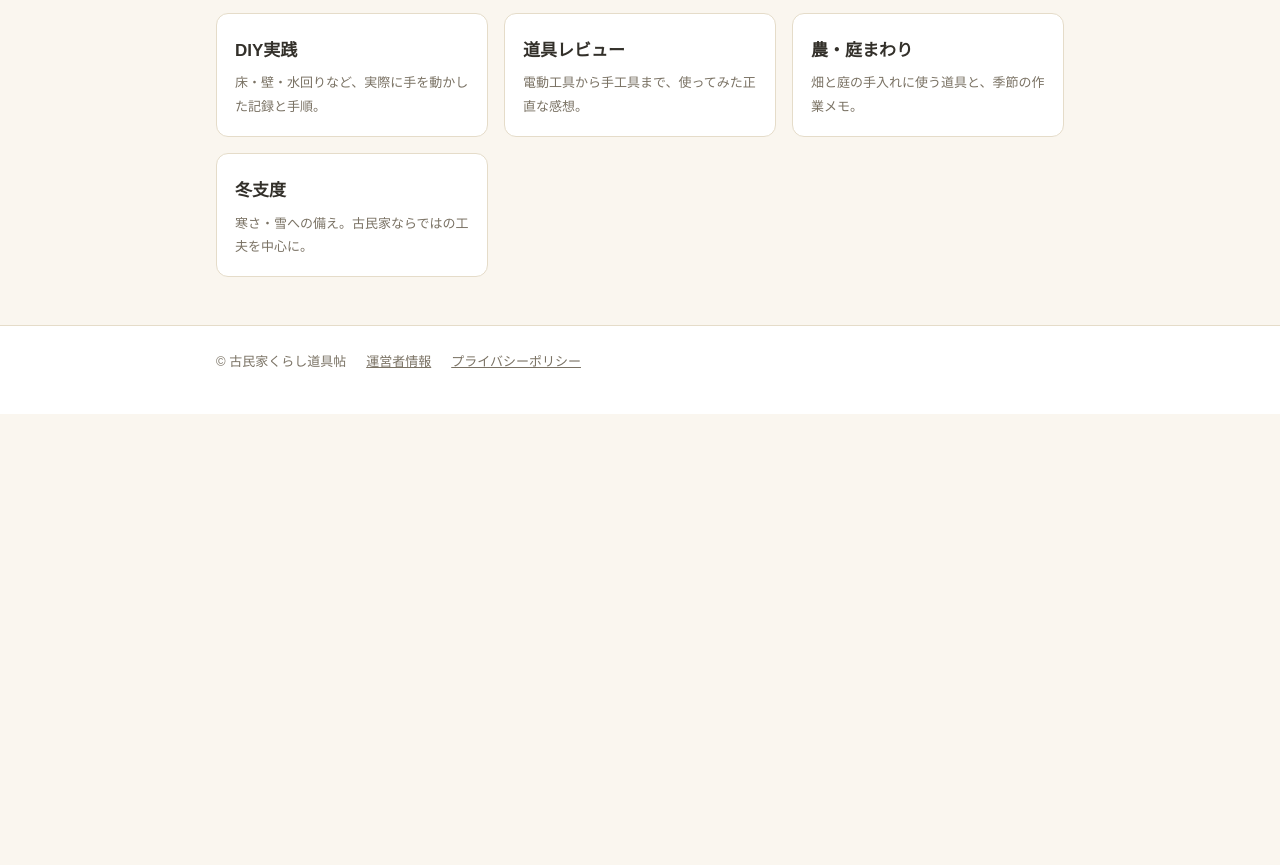
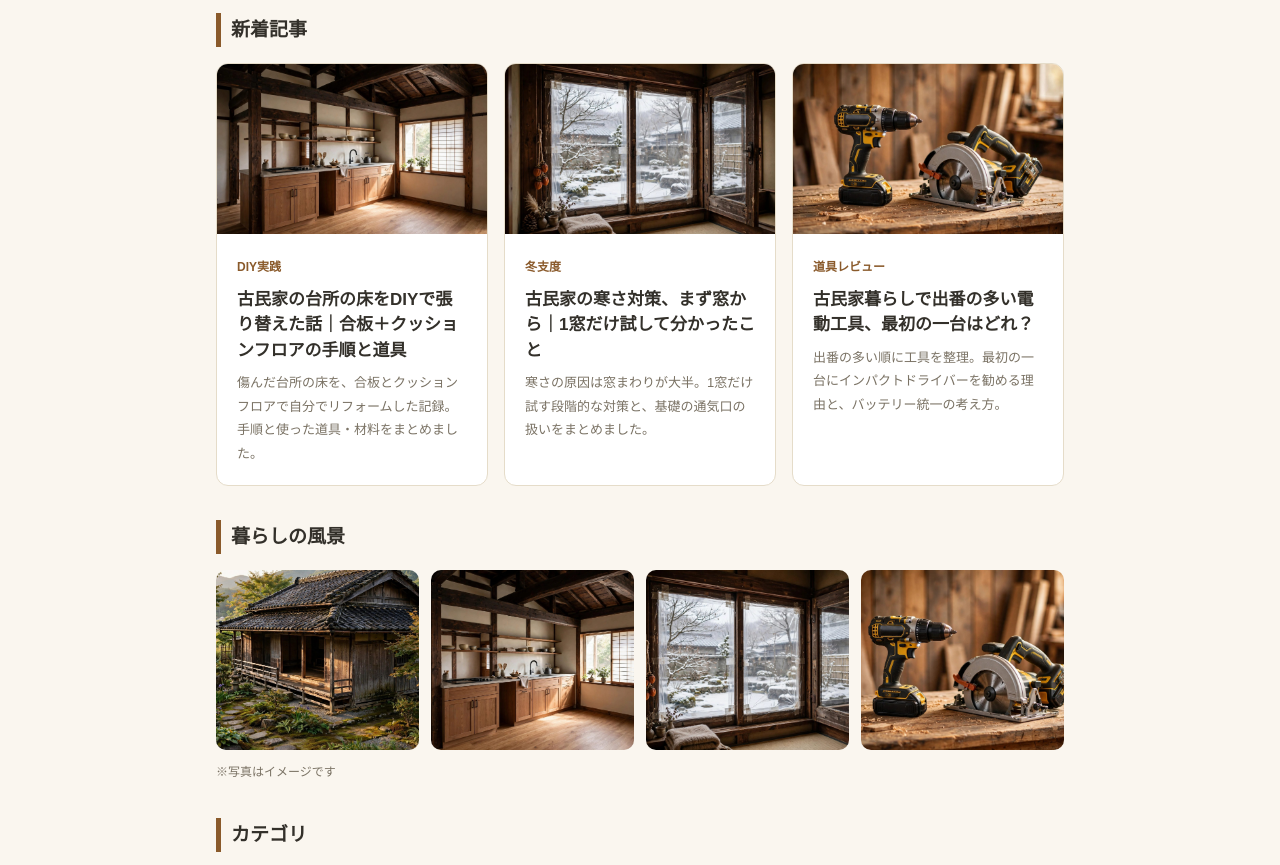
Before and after one commit to poikatsu-life-style-88/tt6022-creator.github.io, a plain HTML site: page index.html in a window 1280 px wide. Shown: the part 769-1634 px from the top of the page. Before the commit the page ends 1183 px from the top, so only its background shows below. Drawn offline with Linux system fonts and the light colour scheme.

Commit message:
写真を反映（ヒーロー・記事カード・リード画像・ギャラリー）

```diff
--- a/index.html
+++ b/index.html
@@ -26,6 +26,7 @@
 <main>
   <div class="wrap">
     <section class="hero">
+      <img class="hero-img" src="images/hero.jpg" alt="瓦屋根と木の壁の古民家と庭">
       <h1>古民家は、道具しだいで暮らしやすくなる。</h1>
       <p>築年数の古い家に暮らしていると、直したい場所、工夫したい場所が次々に出てきます。このサイトでは、実際に自分の手で試したDIYの手順と、使ってよかった道具・材料を記録しています。買って失敗したものも含めて、正直に書くのがモットーです。</p>
     </section>
@@ -33,21 +34,39 @@
     <h2 class="sec" id="articles">新着記事</h2>
     <div class="cards">
       <a class="card" href="articles/yuka-diy.html">
+        <img class="card-img" src="images/floor.jpg" alt="木目の床に張り替えた古民家の台所">
+        <div class="card-body">
           <span class="cat">DIY実践</span>
           <h3>古民家の台所の床をDIYで張り替えた話｜合板＋クッションフロアの手順と道具</h3>
           <p>傷んだ台所の床を、合板とクッションフロアで自分でリフォームした記録。手順と使った道具・材料をまとめました。</p>
+        </div>
       </a>
       <a class="card" href="articles/mado-samusa.html">
+        <img class="card-img" src="images/window.jpg" alt="断熱シートを貼った古民家の窓と雪の庭">
+        <div class="card-body">
           <span class="cat">冬支度</span>
           <h3>古民家の寒さ対策、まず窓から｜1窓だけ試して分かったこと</h3>
           <p>寒さの原因は窓まわりが大半。1窓だけ試す段階的な対策と、基礎の通気口の扱いをまとめました。</p>
+        </div>
       </a>
       <a class="card" href="articles/dendo-kogu.html">
+        <img class="card-img" src="images/tools.jpg" alt="作業台の上のインパクトドライバーと丸ノコ">
+        <div class="card-body">
           <span class="cat">道具レビュー</span>
           <h3>古民家暮らしで出番の多い電動工具、最初の一台はどれ？</h3>
           <p>出番の多い順に工具を整理。最初の一台にインパクトドライバーを勧める理由と、バッテリー統一の考え方。</p>
+        </div>
       </a>
     </div>
+
+    <h2 class="sec">暮らしの風景</h2>
+    <div class="gallery">
+      <img src="images/hero.jpg" alt="古民家の外観と庭">
+      <img src="images/floor.jpg" alt="古民家の台所">
+      <img src="images/window.jpg" alt="冬の窓辺">
+      <img src="images/tools.jpg" alt="作業台の電動工具">
+    </div>
+    <p class="note">※写真はイメージです</p>
 
     <h2 class="sec">カテゴリ</h2>
     <div class="cards">
--- a/style.css
+++ b/style.css
@@ -81,3 +81,14 @@ footer.site {
 }
 footer.site .wrap { display: flex; gap: 20px; flex-wrap: wrap; }
 footer.site a { color: var(--muted); }
+
+.hero-img { width: 100%; height: 340px; object-fit: cover; border-radius: 14px; display: block; margin-bottom: 22px; }
+a.card { padding: 0; overflow: hidden; }
+.card-img { width: 100%; height: 170px; object-fit: cover; display: block; }
+.card-body { padding: 18px 20px 20px; }
+.gallery { display: grid; grid-template-columns: repeat(auto-fit, minmax(200px, 1fr)); gap: 12px; }
+.gallery img { width: 100%; height: 180px; object-fit: cover; border-radius: 10px; display: block; }
+figure.lead { margin: 20px 0; }
+figure.lead img { width: 100%; border-radius: 12px; display: block; }
+figure.lead figcaption { font-size: 12px; color: var(--muted); margin-top: 6px; }
+.note { font-size: 12px; color: var(--muted); }
```
Also changed, not shown: articles/dendo-kogu.html (+1 -0 lines), articles/mado-samusa.html (+1 -0 lines), articles/yuka-diy.html (+1 -0 lines). Lines whose indentation alone changed are shown as unchanged.
